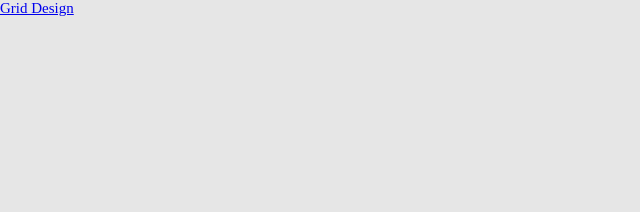
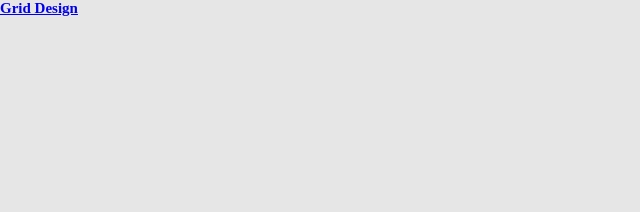
Before and after one commit to larryease/HTML-Layouts, a plain HTML site: page index.html in a window 1280 px wide. Shown: the top 212 px of the page, 0-640 px from the left. Drawn offline with Linux system fonts and the light colour scheme.

Commit message:
Update style.css

```diff
--- a/style.css
+++ b/style.css
@@ -120,3 +120,8 @@
     }
 
 }*/
+
+a{
+
+    font-weight: bold;
+}
```
